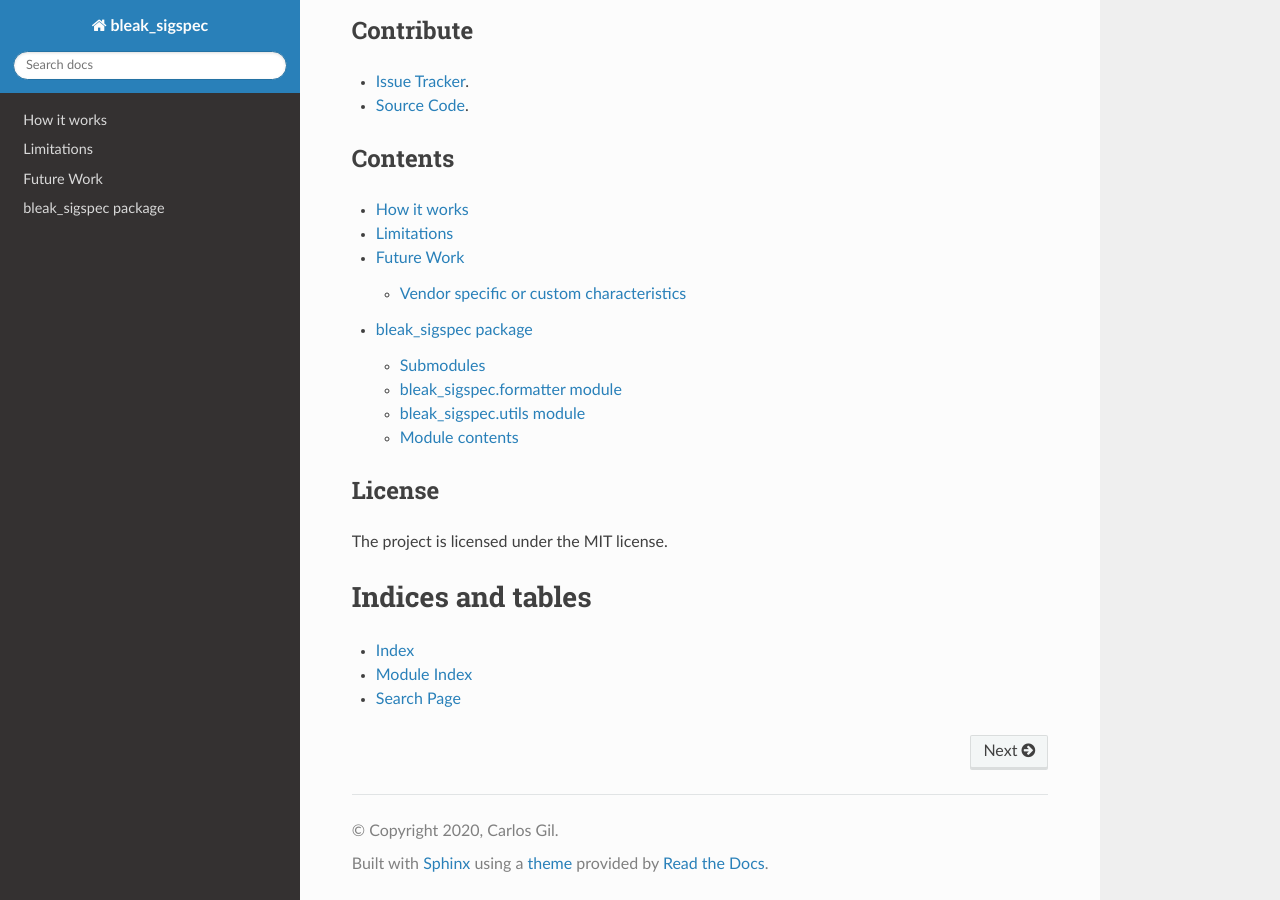
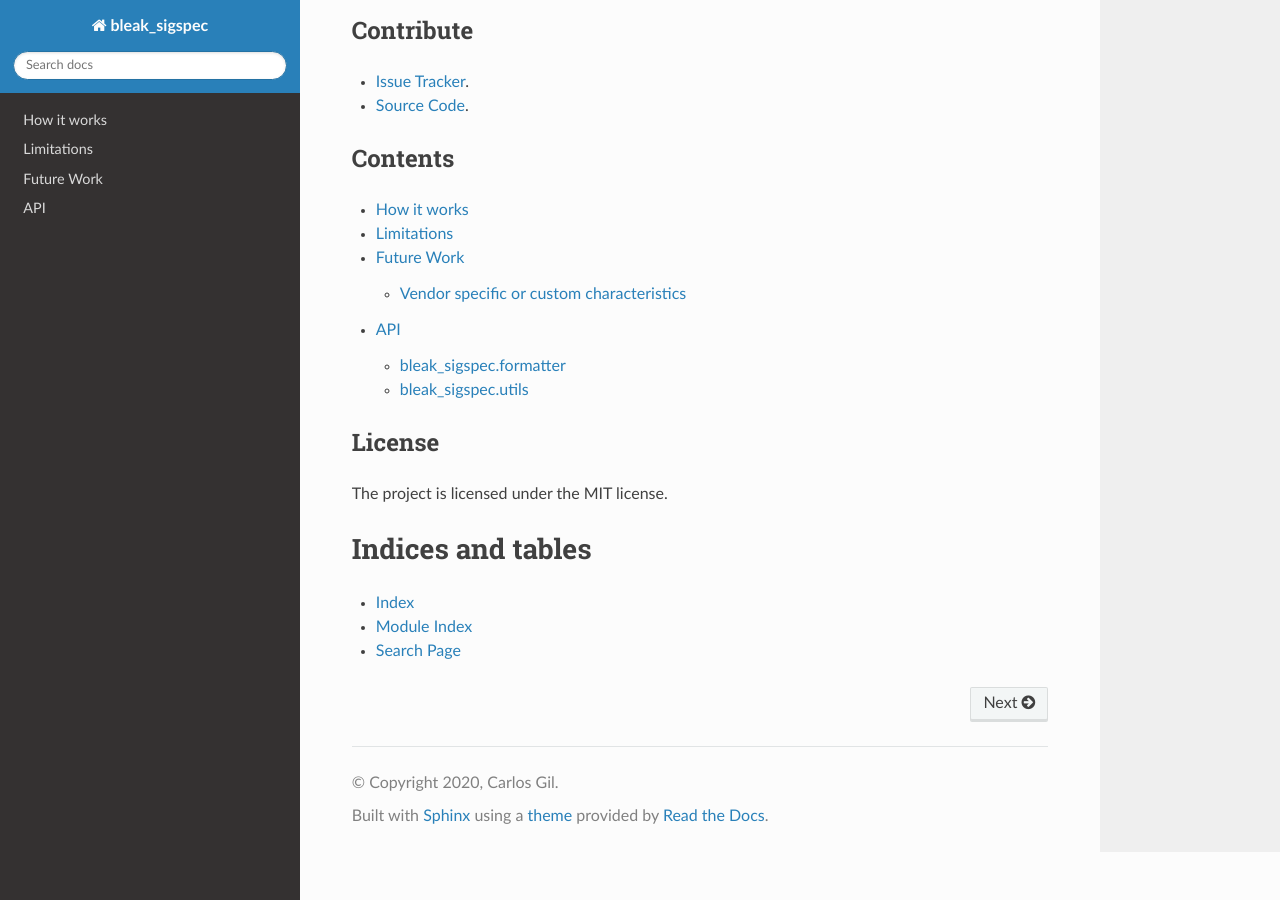
Before and after one commit to Carglglz/bleak_sigspec, a Sphinx documentation site: the page built from docs/source/index.rst, in a window 1280 px wide and 900 px high, scrolled down 1559 px. Built offline with Sphinx 7.4.7 and the Read the Docs theme 2.0.0, drawn with Linux system fonts in a browser that asks for light colours.

```diff
--- a/docs/source/bleak_sigspec.rst
+++ b/docs/source/bleak_sigspec.rst
@@ -1,10 +1,7 @@
-bleak\_sigspec package
-======================
+API
+====
 
-Submodules
-----------
-
-bleak\_sigspec.formatter module
+bleak\_sigspec.formatter
 -------------------------------
 
 .. automodule:: bleak_sigspec.formatter
@@ -12,18 +9,10 @@ bleak\_sigspec.formatter module
    :undoc-members:
    :show-inheritance:
 
-bleak\_sigspec.utils module
+bleak\_sigspec.utils
 ---------------------------
 
 .. automodule:: bleak_sigspec.utils
    :members:
    :undoc-members:
    :show-inheritance:
-
-Module contents
----------------
-
-.. automodule:: bleak_sigspec
-   :members:
-   :undoc-members:
-   :show-inheritance:
```
Also changed, not shown: 1 other file.
